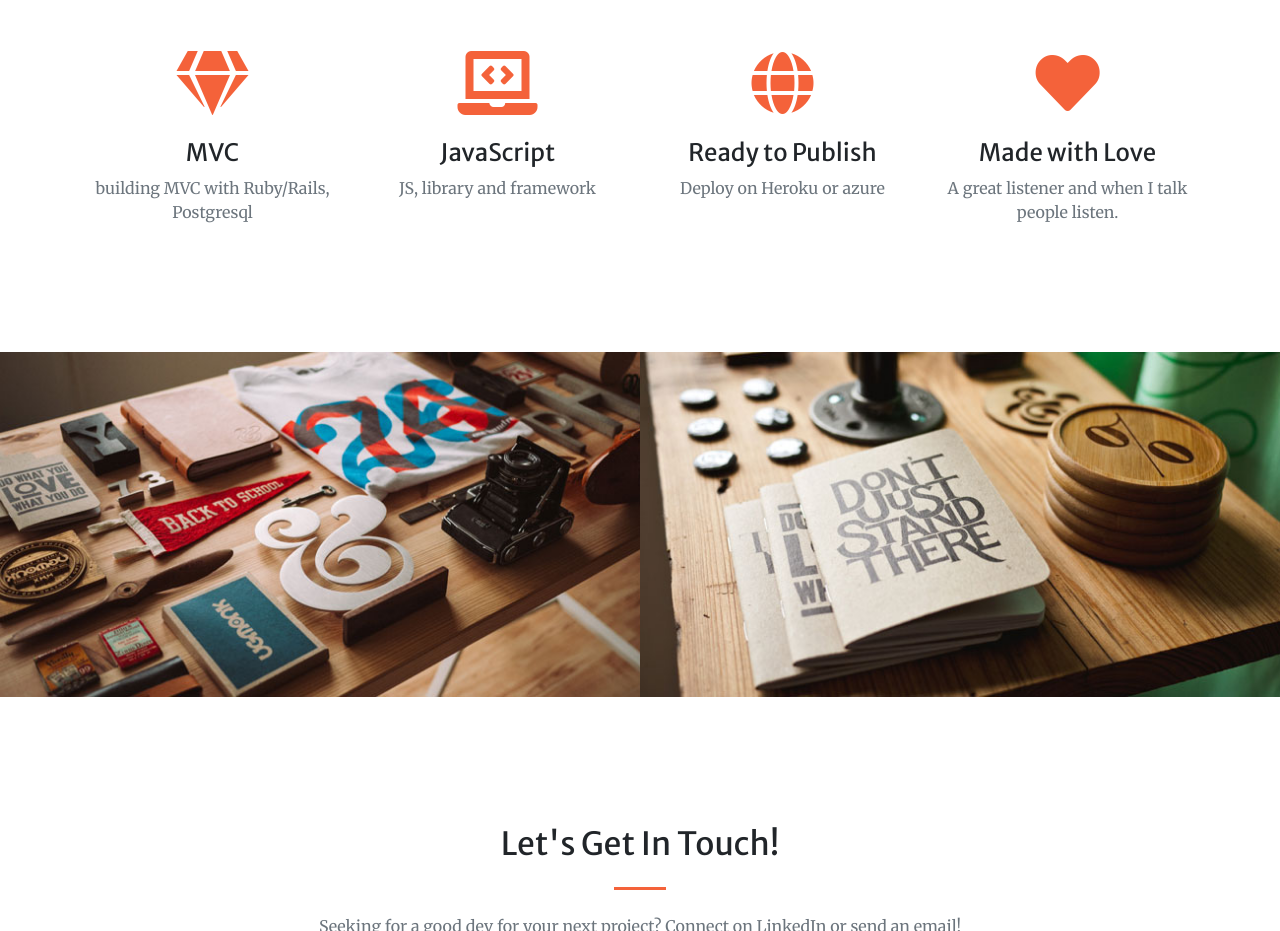
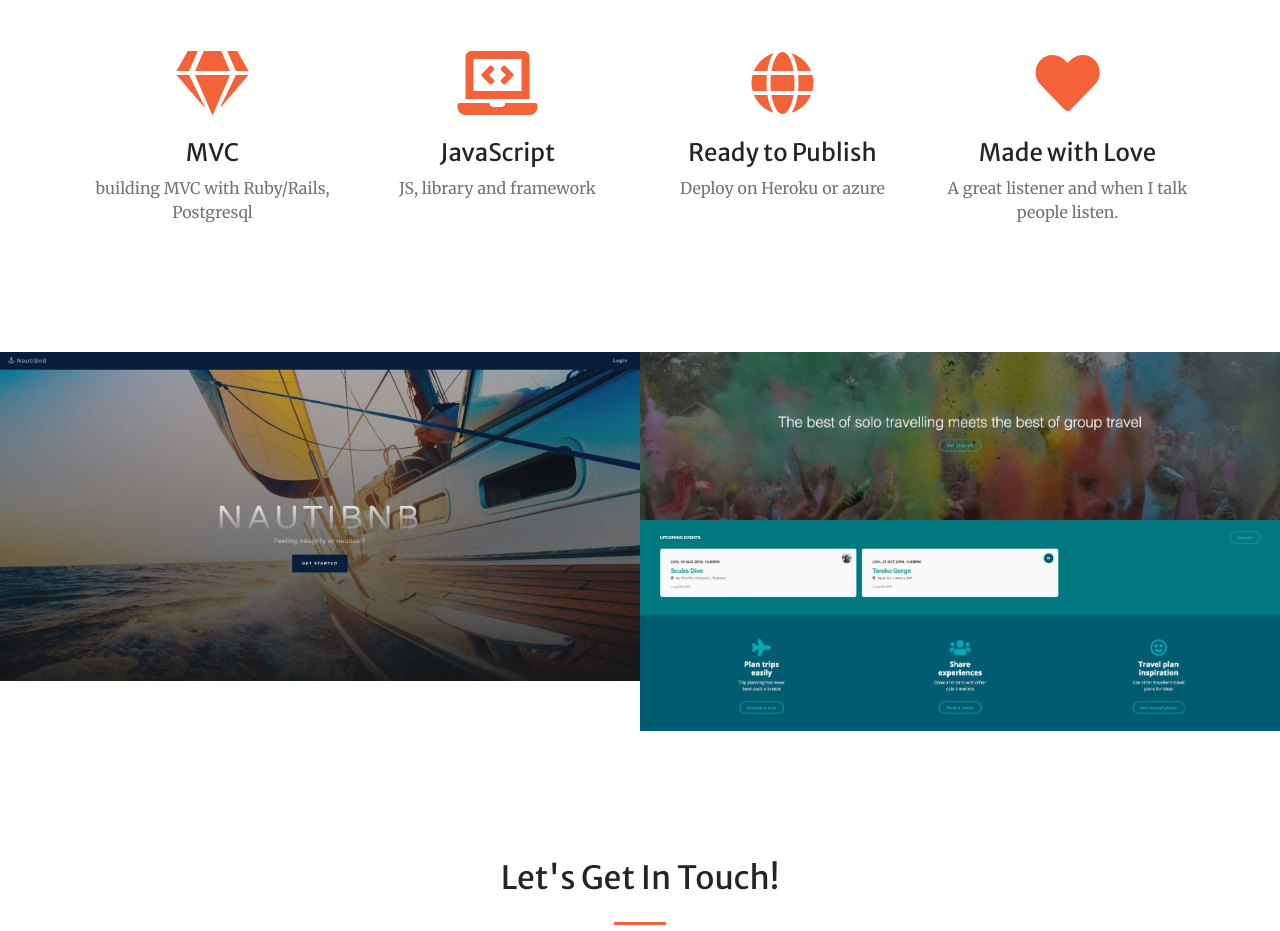
Before and after one commit to kimchirice/KIMCHIRICE.GITHUB.IO, a website with bundled scripts: page index.html in a window 1280 px wide. Shown: the part 1540-2471 px from the top of the page. Built offline with nearby package versions, Linux system fonts and the light colour scheme.

Commit message:
add link to projects and update the img to screenshots

```diff
--- a/index.html
+++ b/index.html
@@ -74,7 +74,7 @@
     <div class="container">
       <div class="row justify-content-center">
         <div class="col-lg-8 text-center">
-          <h2 class="text-white mt-0"> a facilitator, a catalyst and a developer. </h2>
+          <h2 class="text-white mt-0"> a facilitator, a catalyst and a developer </h2>
           <hr class="divider light my-4">
           <p class="text-white-50 mb-4"> 10+ years experience in Agile delivery. I've got some projects delivered properly. I work with cross functions team to get job done. In fact I have worked on production projects in last decade, connecting millions of people globally. Now I want to be a full-on developer. What you need, is to touch base!</p>
           <a class="btn btn-light btn-xl js-scroll-trigger" href="#skillset">Get Started!</a>
@@ -126,8 +126,8 @@
     <div class="container-fluid p-0">
       <div class="row no-gutters">
         <div class="col-lg-6 col-sm-6">
-          <a class="portfolio-box" href="img/portfolio/fullsize/nautibnb-screenshot.jpg">
-            <img class="img-fluid" src="img/portfolio/thumbnails/1.jpg" alt="">
+          <a class="portfolio-box" href="https://nautibnb.herokuapp.com/">
+            <img class="img-fluid" src="img/portfolio/fullsize/nautibnb-screenshot.jpg" alt="">
             <div class="portfolio-box-caption">
               <div class="project-category text-white-50">
                 Category
@@ -139,8 +139,8 @@
           </a>
         </div>
         <div class="col-lg-6 col-sm-6">
-          <a class="portfolio-box" href="img/portfolio/fullsize/1.jpg">
-            <img class="img-fluid" src="img/portfolio/thumbnails/2.jpg" alt="">
+          <a class="portfolio-box" href="travel-mates.co">
+            <img class="img-fluid" src="img/portfolio/fullsize/travelmates-screenshot.jpeg" alt="">
             <div class="portfolio-box-caption">
               <div class="project-category text-white-50">
                 Category
```
